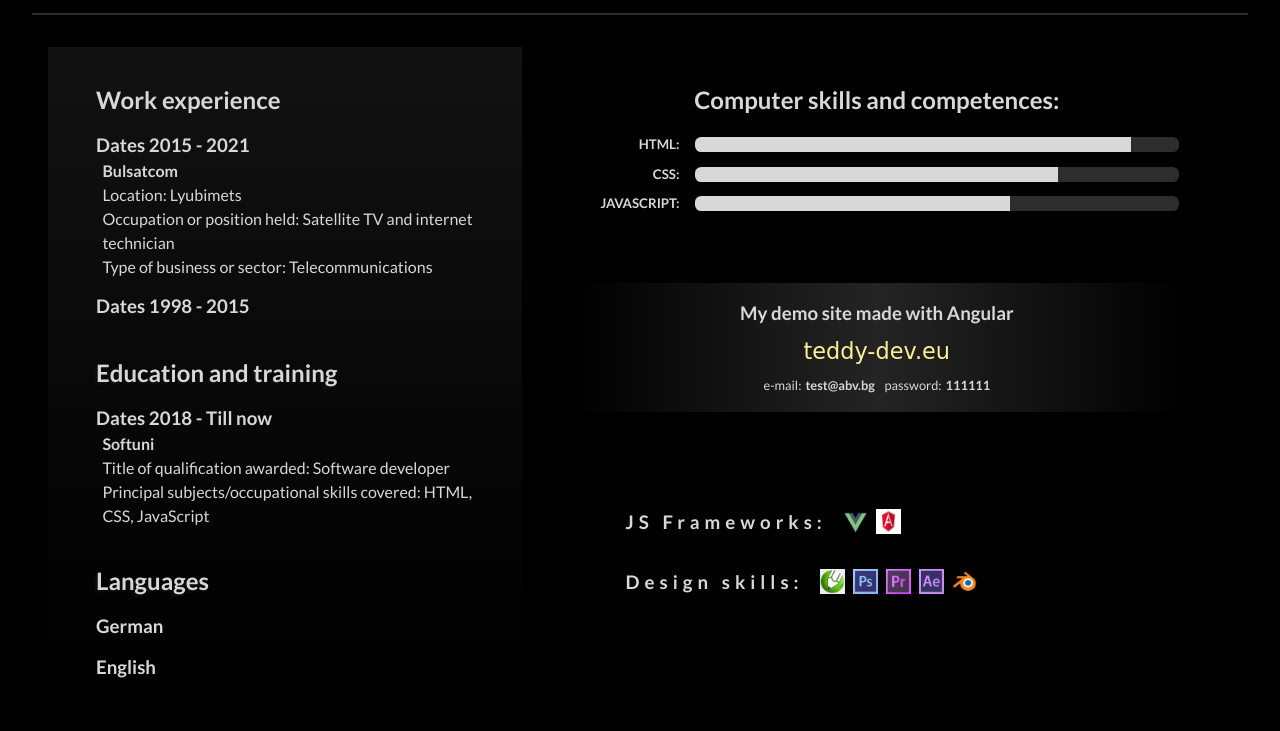
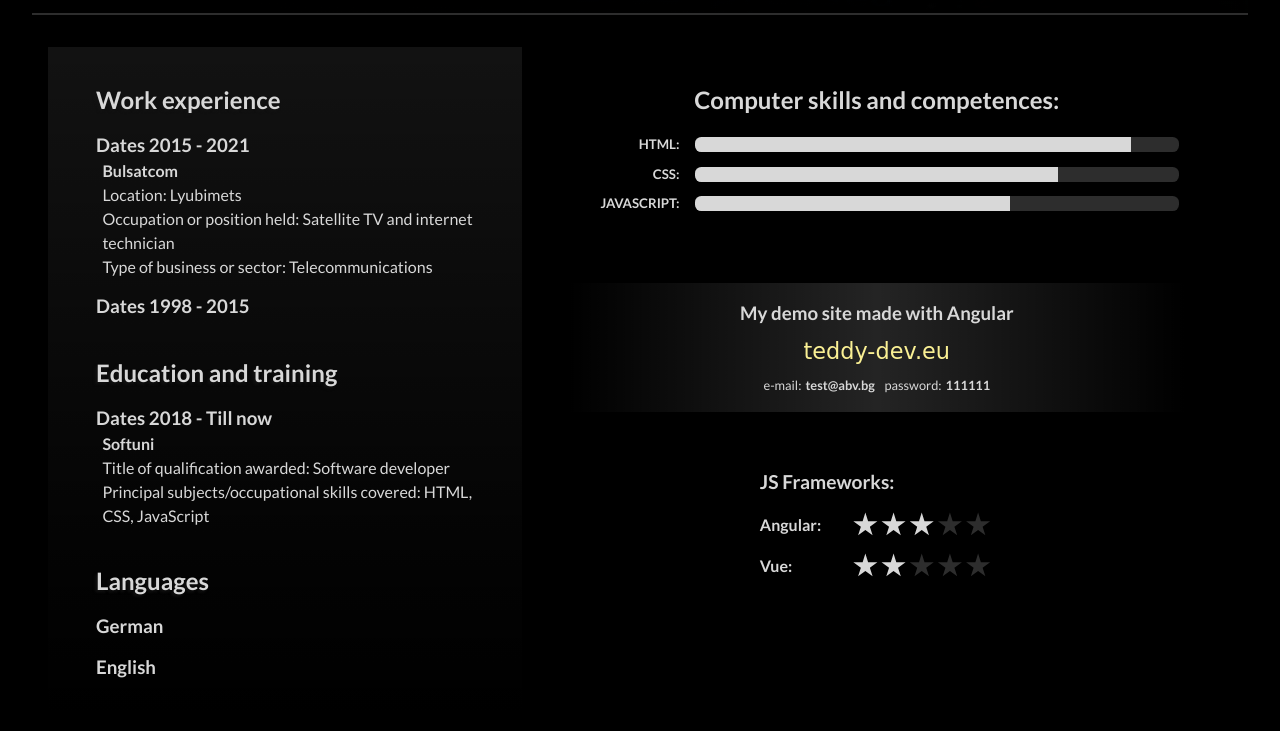
Before and after one commit to Tedo74/Tedo74.github.io, a plain HTML site: page index.html in a window 1280 px wide. Shown: the part 221-952 px from the top of the page. Drawn offline with Linux system fonts and the light colour scheme; a web font is replaced by a local one.

Commit message:
clear design

```diff
--- a/index.html
+++ b/index.html
@@ -137,20 +137,28 @@
                     <div class="demo">
                         <h3>JS Frameworks: </h3>
                         <div class="icons">
-                            <img src="/img/vue.png" alt="corel-draw">
-                            <img src="/img/angular.png" alt="ps">
+                            <div class="icon-stars-wrapper">
+                                <!-- <img src="/img/vue.png" alt="angular"> -->
+                                <h4 class="prog">Angular: </h4>
+                                <div class="star star-fill"></div>
+                                <div class="star star-fill"></div>
+                                <div class="star star-fill"></div>
+                                <div class="star"></div>
+                                <div class="star"></div>
+                            </div>
+                            <div class="icon-stars-wrapper">
+                                <!-- <img src="/img/angular.png" alt="vue"> -->
+                                <h4 class="prog">Vue: </h4>
+                                <div class="star star-fill"></div>
+                                <div class="star star-fill"></div>
+                                <div class="star "></div>
+                                <div class="star"></div>
+                                <div class="star"></div>
+                            </div>
+
                         </div>
                     </div>
-                    <div class="demo">
-                        <h3>Design skills: </h3>
-                        <div class="icons">
-                            <img src="/img/coreldraw.jpg" alt="corel-draw">
-                            <img src="/img/ps.jpg" alt="ps">
-                            <img src="/img/pr.jpg" alt="pr">
-                            <img src="/img/ae.jpg" alt="ae">
-                            <img src="/img/blender2.png" alt="blender">
-                        </div>
-                    </div>
+
                 </div>
                 <!-- <div class="gr-design-wrapper">
                     <h2 class="gr-design">Graphic and 3d design</h2>
--- a/script.js
+++ b/script.js
@@ -7,10 +7,10 @@ li.forEach((el) =>
   })
 );
 
-const panel = document.querySelectorAll('.panel');
-panel.forEach((p) => {
-  p.addEventListener('click', () => {
-    panel.forEach((p) => p.classList.remove('active'));
-    p.classList.add('active');
-  });
-});
+// const panel = document.querySelectorAll('.panel');
+// panel.forEach((p) => {
+//   p.addEventListener('click', () => {
+//     panel.forEach((p) => p.classList.remove('active'));
+//     p.classList.add('active');
+//   });
+// });
--- a/style.css
+++ b/style.css
@@ -342,7 +342,7 @@ a:hover {
   height: auto;
 }
 /* Demo pics */
-.gr-design-wrapper {
+/* .gr-design-wrapper {
   margin-top: 4rem;
 }
 .gr-design {
@@ -353,7 +353,6 @@ a:hover {
 .demo-pics {
   height: 300px;
   display: flex;
-  /* margin-top: 1rem; */
 }
 
 .panel {
@@ -395,8 +394,8 @@ a:hover {
 .panel.active h4,
 .panel.active a {
   opacity: 1;
-}
-
+} */
+/*
 .panel.item1 {
   background-image: url('img/terminatorT2.jpg');
 }
@@ -408,10 +407,80 @@ a:hover {
 }
 .panel.item4 {
   background-image: url('img/mousy1.jpg');
-}
+} */
 /* .panel.item5 {
   background-image: url('img/Ps1.jpg');
 } */
+
+.skills-wrapper {
+  margin-top: 2rem;
+  padding: 0 2rem;
+  color: var(--pimary-text-color);
+  display: flex;
+  flex-direction: column;
+  align-items: center;
+}
+
+.demo {
+  display: flex;
+  flex-direction: column;
+  align-items: flex-start;
+  padding: 1rem;
+}
+
+.demo h3 {
+  font-size: 1.2rem;
+  padding: 0.5rem;
+}
+
+.icons {
+  width: 100%;
+  display: flex;
+  flex-direction: column;
+  justify-content: flex-start;
+}
+.icon-stars-wrapper {
+  display: flex;
+  align-items: center;
+  padding: 0.5em;
+  width: 250px;
+}
+.prog {
+  margin-right: auto;
+  padding-right: 0.5em;
+}
+.all-stars {
+  display: flex;
+}
+.icons img {
+  opacity: 0.8;
+  margin: 0.5rem;
+  width: 25px;
+  height: 25px;
+}
+
+.star {
+  background-color: var(--line-color);
+  margin-right: 0.2em;
+  width: 25px;
+  height: 25px;
+  clip-path: polygon(
+    50% 0%,
+    61% 35%,
+    98% 35%,
+    68% 57%,
+    79% 91%,
+    50% 70%,
+    21% 91%,
+    32% 57%,
+    2% 35%,
+    39% 35%
+  );
+}
+
+.star.star-fill {
+  background-color: var(--pimary-text-color);
+}
 
 /* Footer */
 .footer {
@@ -428,51 +497,10 @@ a:hover {
   );
 }
 
-.skills-wrapper {
-  margin-top: 3rem;
-  padding: 2rem;
-  color: var(--pimary-text-color);
-  display: flex;
-  flex-direction: column;
-  align-items: flex-start;
-  /* justify-content: space-between; */
-  flex-wrap: wrap;
-  /* border: 2px solid var(--primary-color); */
-}
-/*
-.demo:not(:first-child) {
-  margin-left: 2.5em;
-} */
-
-.demo {
-  display: flex;
-  align-items: center;
-  padding: 1rem;
-  /* width: 25rem; */
-  justify-content: center;
-}
-
 .footer p {
   /* color: var(--primary-color); */
   text-align: right;
   padding: 0.3rem;
-}
-
-.demo h3 {
-  /* font-family: 'Beth Ellen', cursive; */
-  letter-spacing: 5px;
-  /* font-size: 2rem; */
-  /* text-align: center; */
-  padding: 0 0.5rem;
-}
-
-.icons {
-  display: flex;
-}
-.icons img {
-  margin-left: 0.5rem;
-  width: 25px;
-  height: 25px;
 }
 
 @media (max-width: 1100px) {
```
